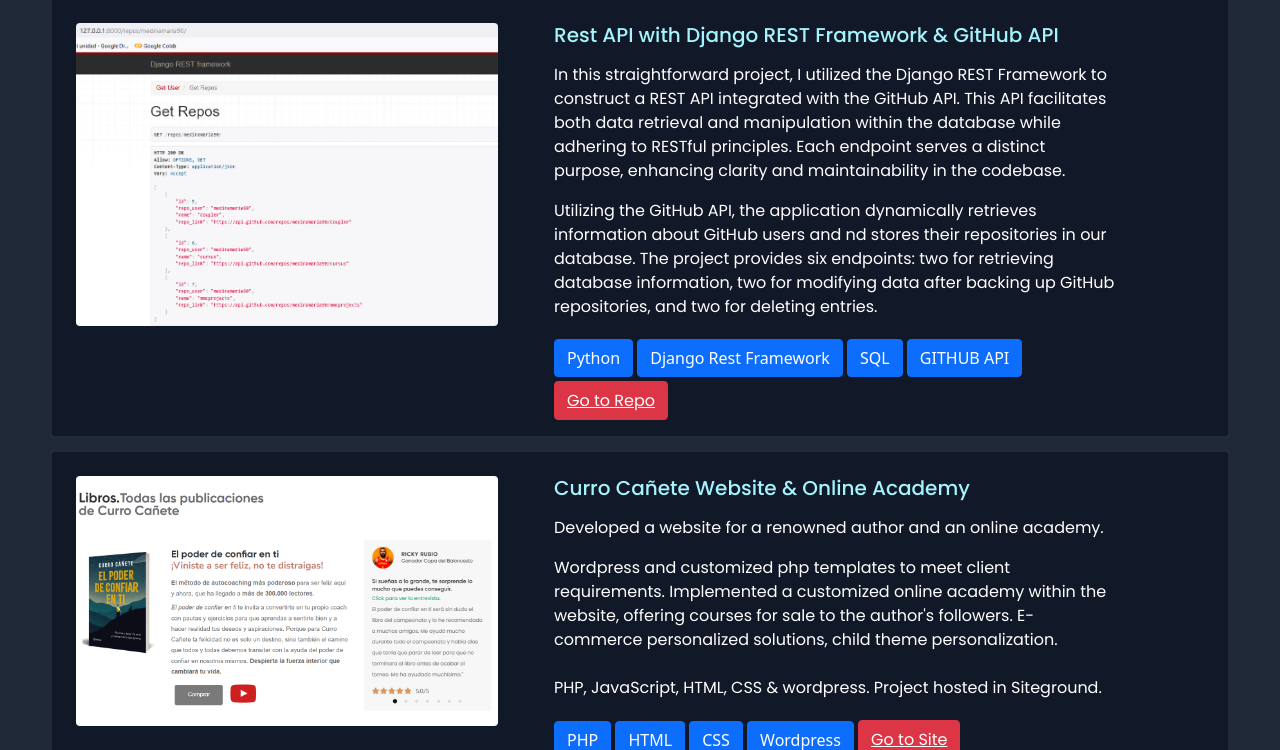
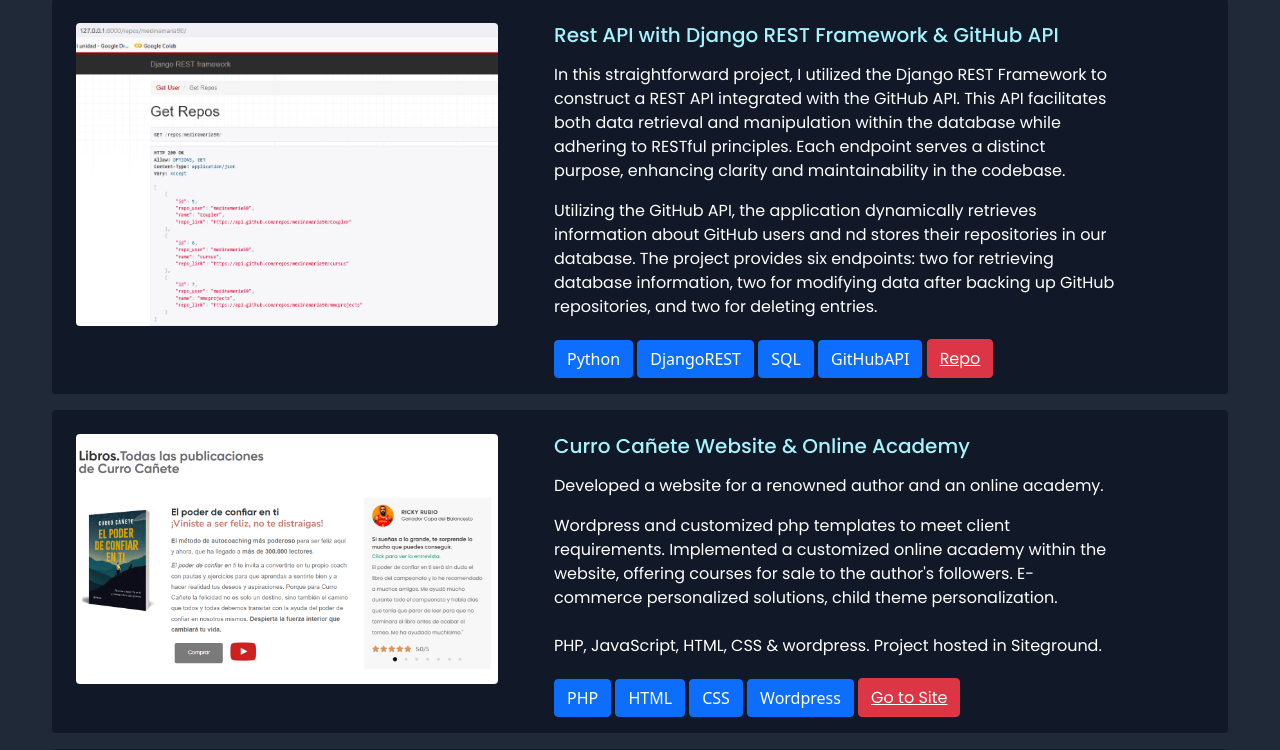
Before and after one commit to medinamaria90/My-Site, a Flask app: page /projects in a window 1280 px wide. Shown: the part 898-1648 px from the top of the page. Run offline with Flask 3, Linux system fonts and the light colour scheme; some libraries are stand-ins or nearby versions; grey boxes are pictures that could not be loaded.

Commit message:
small change

```diff
--- a/templates/projects.html
+++ b/templates/projects.html
@@ -103,16 +103,16 @@
           Python
         </button>
         <button type="button" class="mt-1 btn btn-primary">
-          Django Rest Framework
+          DjangoREST
         </button>
         <button type="button" class="mt-1 btn btn-primary">
           SQL
         </button>
         <button type="button" class="mt-1 btn btn-primary">
-          GITHUB API
+          GitHubAPI
         </button>
         <button type="button" class="mt-1 btn btn-danger">
-          <a style="color:white" target="_blank" href="https://github.com/medinamaria90/Rest_API_django"> Go to Repo </a>
+          <a style="color:white" target="_blank" href="https://github.com/medinamaria90/Rest_API_django"> Repo </a>
         </button>
       </div>
     </div>
```
